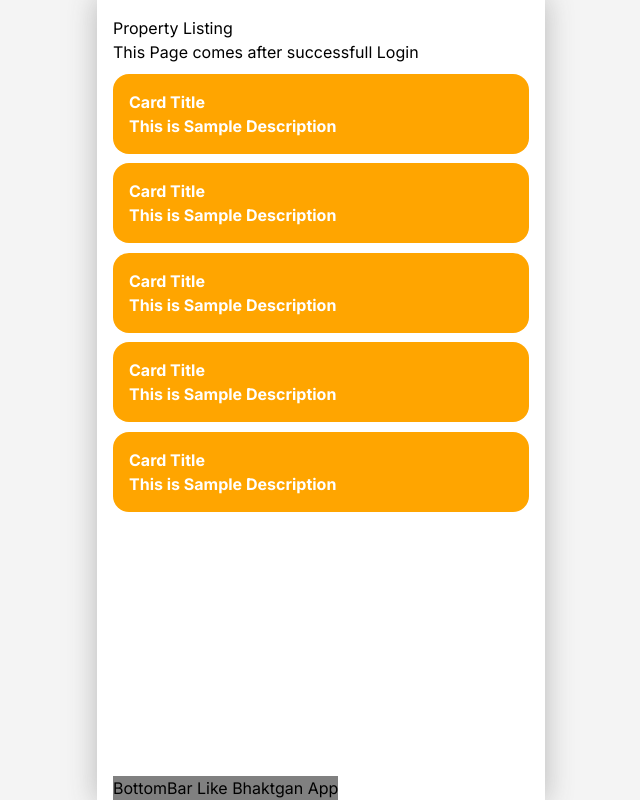
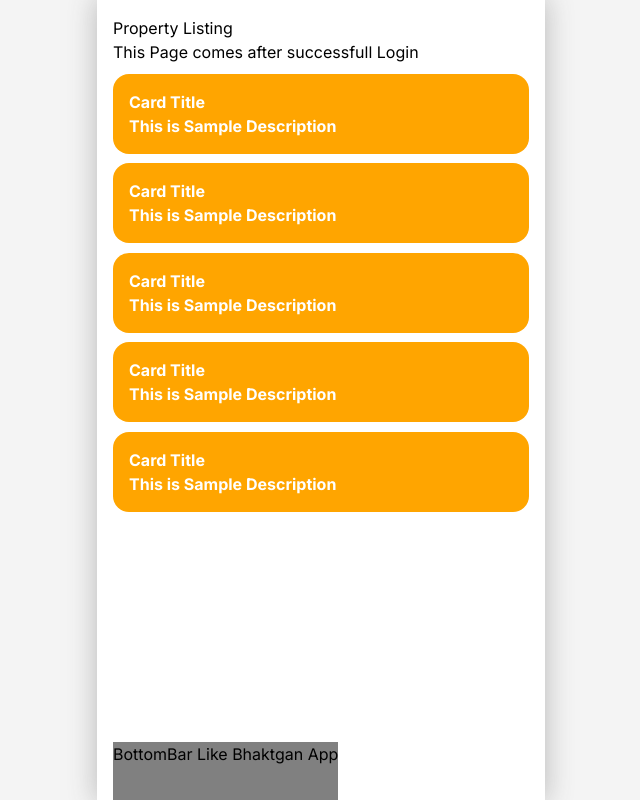
Before and after one commit to 25mohit/rent-property-project-frontend, a Next.js app: page /PropertyListing in a window 1280 px wide. Shown: the whole page, without its empty margins (319-959 px from the left). Built offline with nearby package versions, Linux system fonts and the light colour scheme.

Commit message:
Taking Pull

```diff
--- a/src/app/globals.css
+++ b/src/app/globals.css
@@ -6,5 +6,6 @@
   --primary-color: red;
   --heading-font-size: 1rem;
   --primary-padding: 1rem;
+  --bottom-bar-height: 3.6rem;
   box-sizing: border-box;
 }
--- a/src/app/style.css
+++ b/src/app/style.css
@@ -25,6 +25,7 @@ body{
     position: fixed;
     bottom: 0;
     background-color: gray;
+    height: var( --bottom-bar-height);
 }
 .property-card{
     background-color: orange;
```
